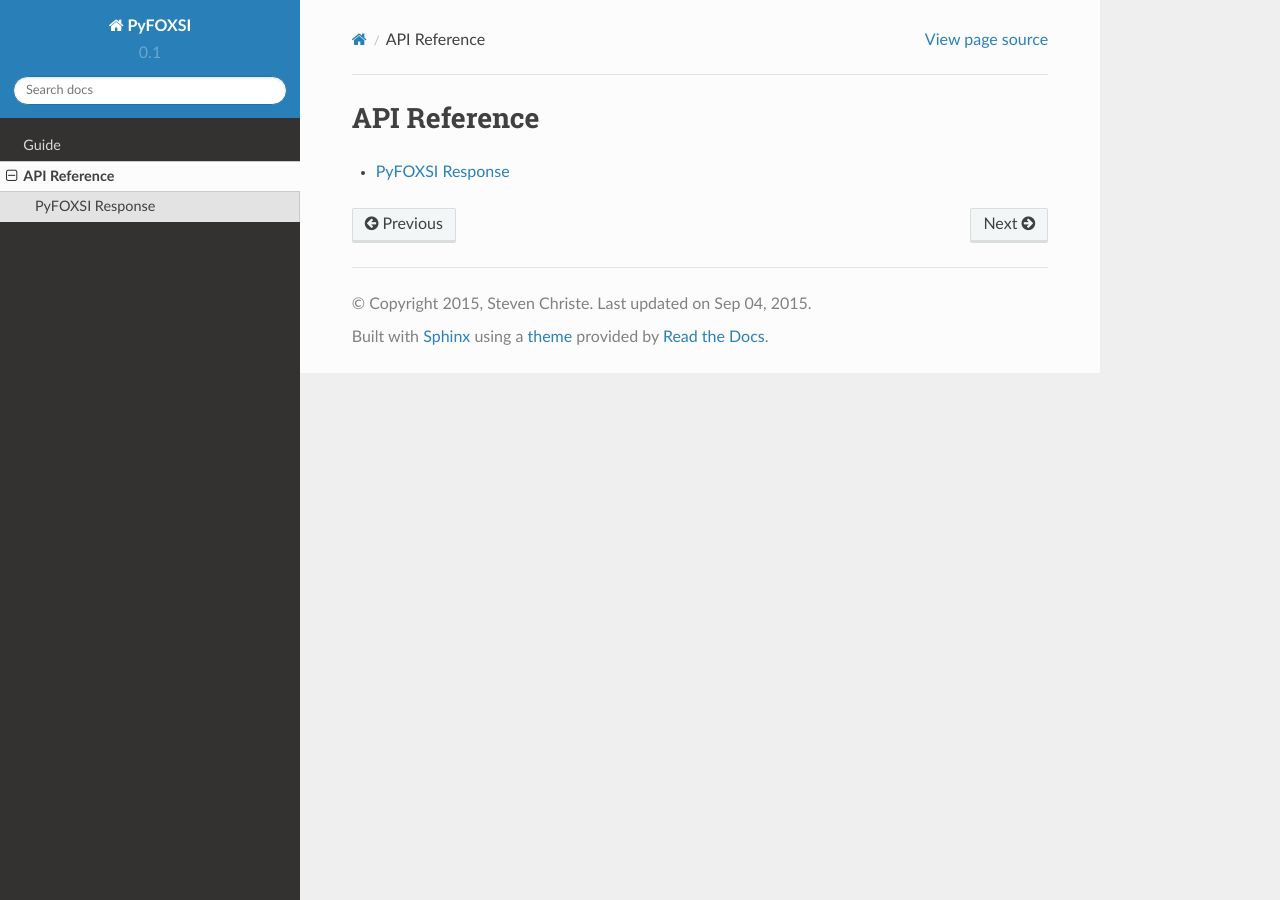
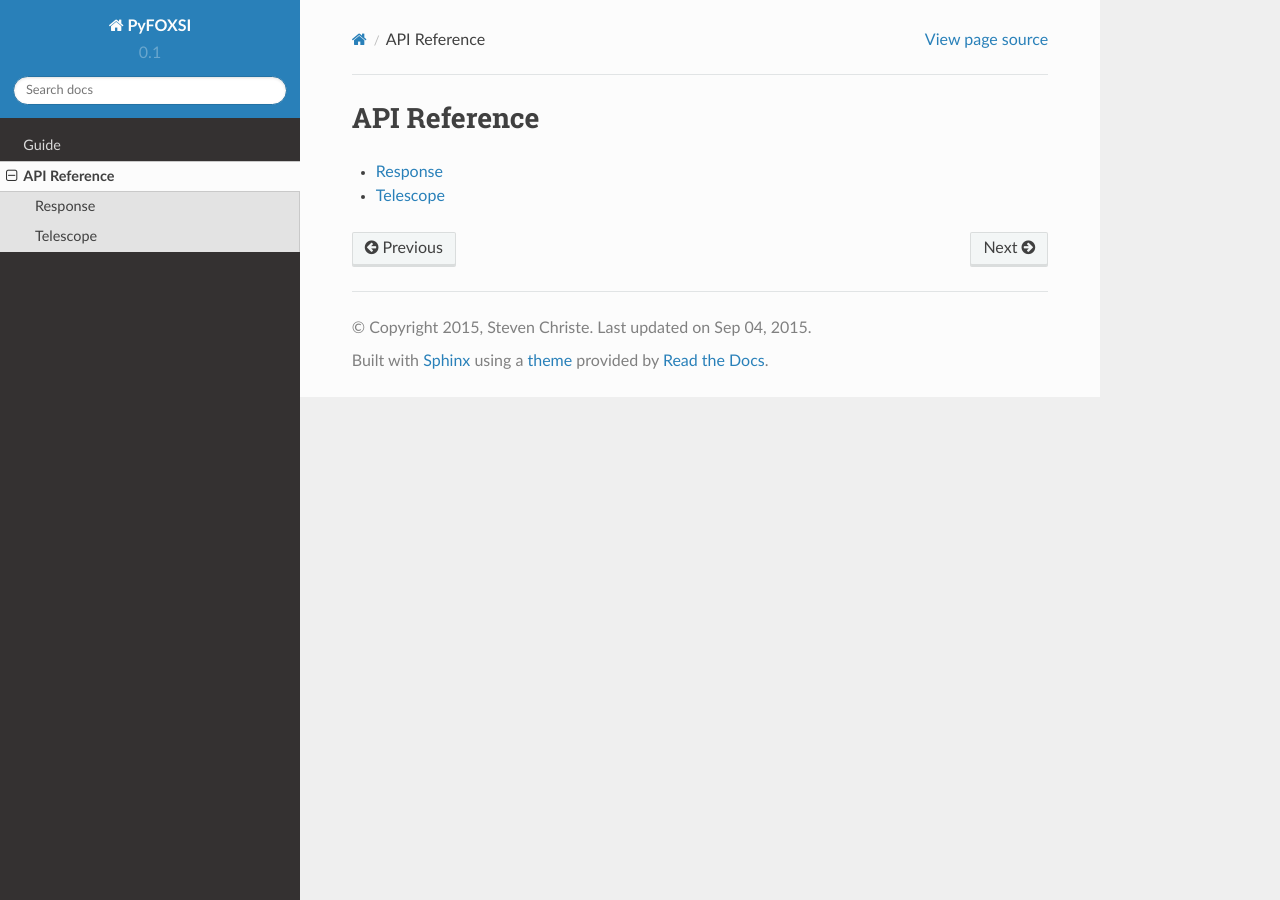
Before and after one commit to foxsi/foxsi-smex, a Sphinx documentation site: the page built from pyfoxsi/doc/source/code_ref/index.rst, in a window 1280 px wide. Built offline with Sphinx 7.4.7 and the Read the Docs theme 2.0.0, drawn with Linux system fonts in a browser that asks for light colours.

Commit message:
documentation updates

```diff
--- a/pyfoxsi/doc/source/code_ref/index.rst
+++ b/pyfoxsi/doc/source/code_ref/index.rst
@@ -8,3 +8,4 @@ API Reference
    :maxdepth: 2
 
    response
+   telescope
--- a/pyfoxsi/doc/source/code_ref/response.rst
+++ b/pyfoxsi/doc/source/code_ref/response.rst
@@ -1,4 +1,5 @@
-PyFOXSI Response
-================
+Response
+========
 
 .. autoclass:: pyfoxsi.response.Response
+.. autoclass:: pyfoxsi.response.Material
--- /dev/null
+++ b/pyfoxsi/doc/source/code_ref/telescope.rst
@@ -0,0 +1,4 @@
+Telescope
+=========
+
+.. autoclass:: pyfoxsi.telescope.Optic
--- a/pyfoxsi/doc/source/conf.py
+++ b/pyfoxsi/doc/source/conf.py
@@ -301,6 +301,8 @@ intersphinx_mapping = {
     'h5py': ('http://docs.h5py.org/en/latest/', None)
 }
 
+autodoc_default_flags = 'members, private-members, show-inheritance'
+
 try:
     import sphinx_rtd_theme
     html_theme = 'sphinx_rtd_theme'
```
